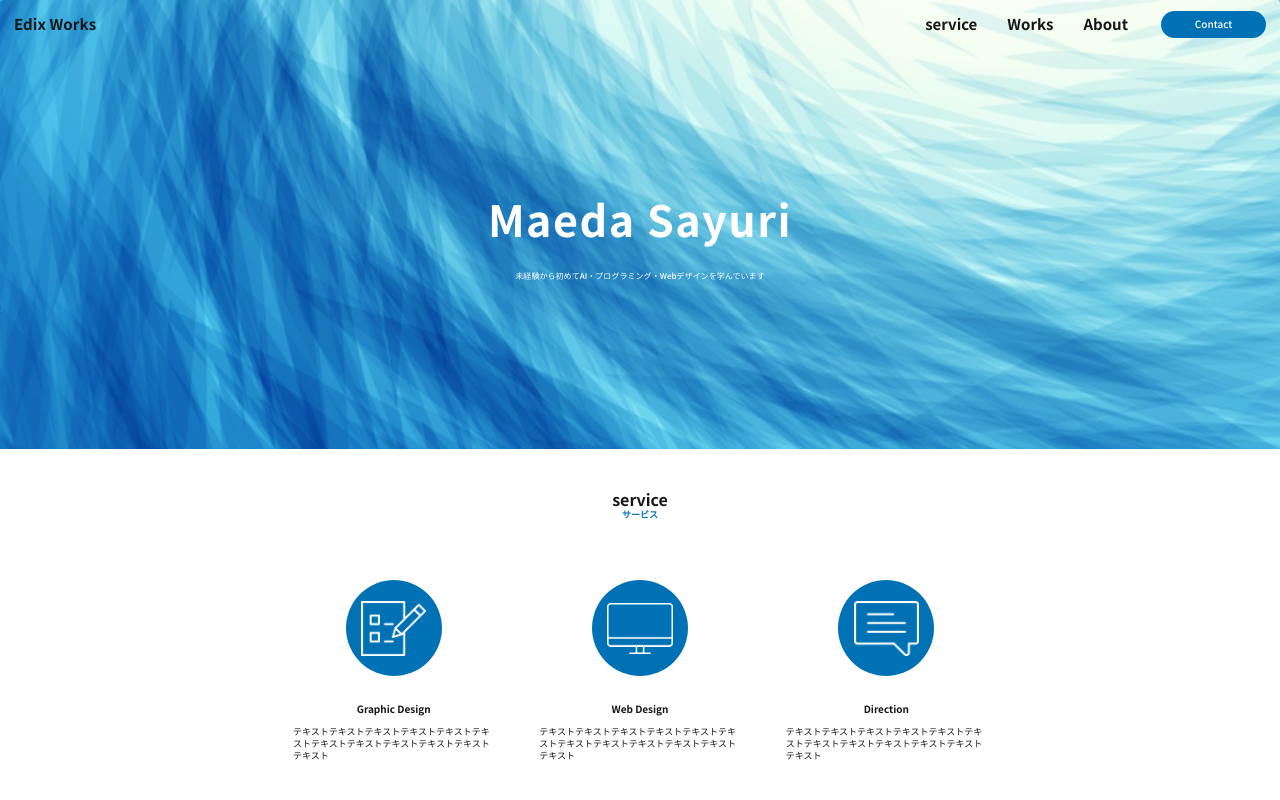
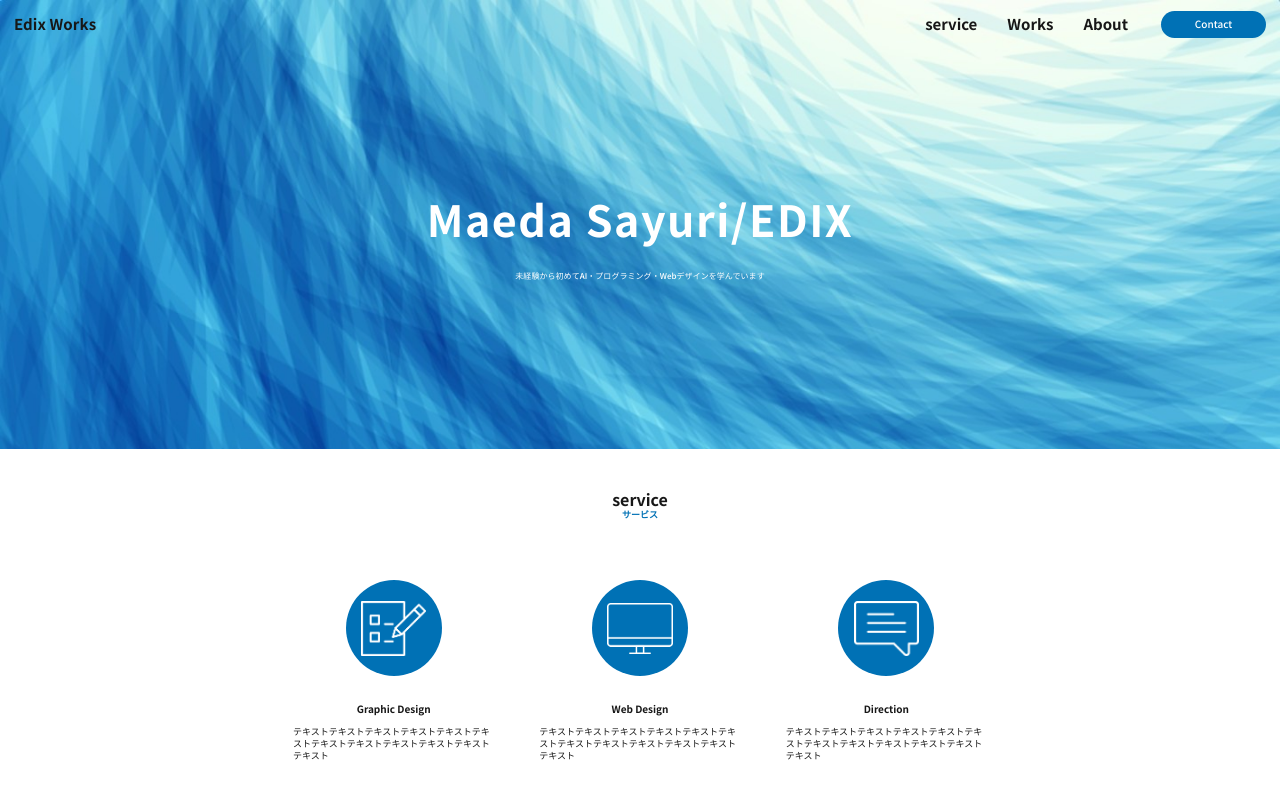
Before and after one commit to sayurimaeda/edixworks-maeda-sayuri, a plain HTML site: page index.html in a window 1280 px wide. Shown: the top 800 px of the page. Drawn offline with Linux system fonts and the light colour scheme.

Commit message:
ヒーローセクションタイトル名変更

```diff
--- a/index.html
+++ b/index.html
@@ -24,7 +24,7 @@
   <main>
     <section class="hero reveal" aria-labelledby="hero-title">
       <div class="hero-inner">
-        <h1 id="hero-title">Maeda Sayuri</h1>
+        <h1 id="hero-title">Maeda Sayuri/EDIX</h1>
         <p>未経験から初めてAI・プログラミング・Webデザインを学んでいます</p>
       </div>
     </section>
```
